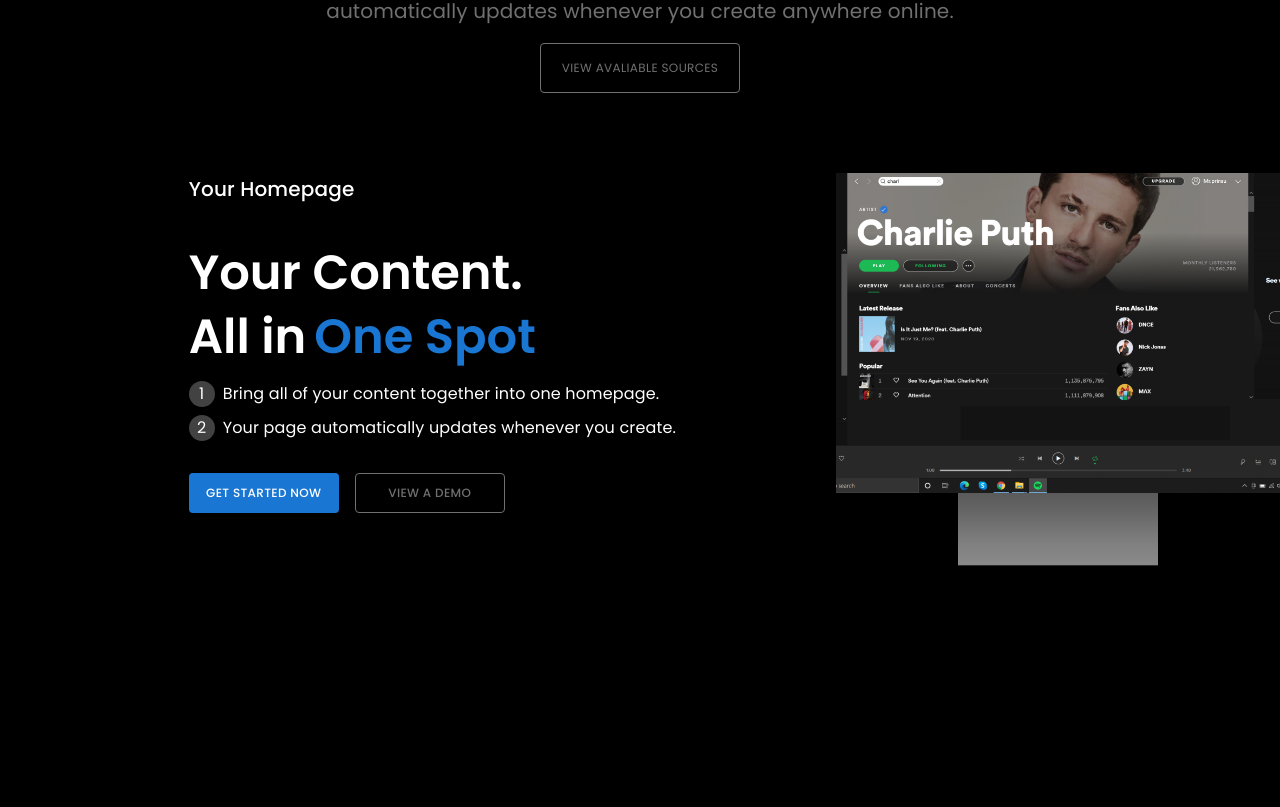
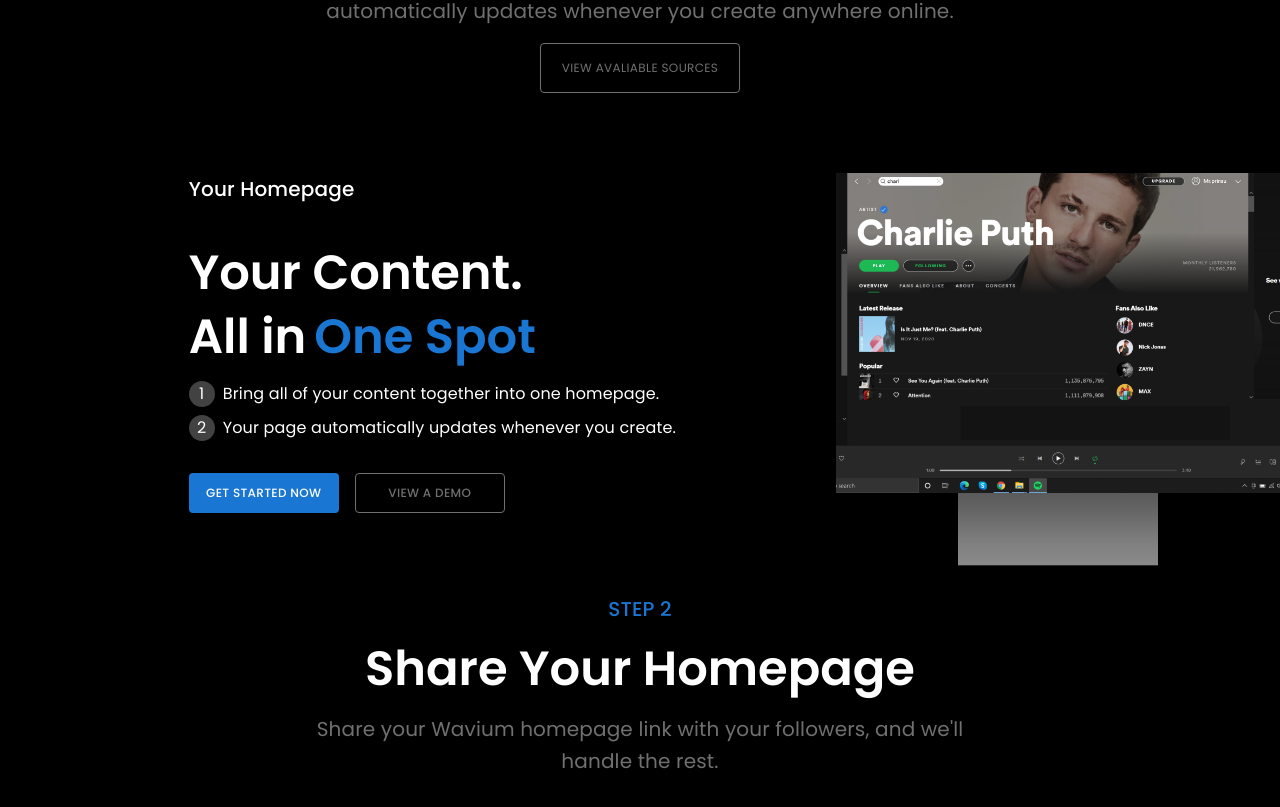
Before and after one commit to krosy1337/landing-marico, a React (Create React App) app: page / in a window 1280 px wide. Shown: the part 1266-2073 px from the top of the page. Before the commit the page ends 1887 px from the top, so only its background shows below. Built offline with nearby package versions, Linux system fonts and the light colour scheme; the HTML template or start-up script is replaced by a standard one.

Commit message:
Add Step2 section in HomePage

```diff
--- a/src/components/pages/HomePage/HomePage.tsx
+++ b/src/components/pages/HomePage/HomePage.tsx
@@ -5,6 +5,7 @@
 import WhyLoveMarico from "./WhyLoveMarico"
 import Step1 from "./Step1"
 import YourHomePage from "./YourHomePage"
+import Step2 from "./Step2"
 
 const HomePage: FC = () => {
     return (
@@ -14,6 +15,7 @@
             <WhyLoveMarico/>
             <Step1/>
             <YourHomePage/>
+            <Step2/>
         </Box>
     )
 }
--- /dev/null
+++ b/src/components/pages/HomePage/Step2.tsx
@@ -0,0 +1,19 @@
+import React, {FC} from 'react'
+import {Container, Typography} from "@mui/material"
+
+const Step2: FC = () => {
+    return (
+        <Container maxWidth="md" sx={{display: "flex", flexDirection: "column", alignItems: "center", marginBottom: 10,}}>
+            <Typography variant="h6" color="primary" fontFamily="inherit" fontWeight={500} align="center" sx={{marginBottom: 2,}}>
+                STEP 2</Typography>
+            <Typography variant="h3" fontFamily="inherit" fontWeight={600} align="center" sx={{marginBottom: 2,}}>
+                Share Your Homepage</Typography>
+            <Typography variant="h6" component="p" fontFamily="inherit" fontWeight={400} align="center"
+                        sx={{marginBottom: 2, color: "grey.600",}}>
+                Share your Wavium homepage link with your followers, and
+                we'll handle the rest.</Typography>
+        </Container>
+    )
+}
+
+export default Step2
```
